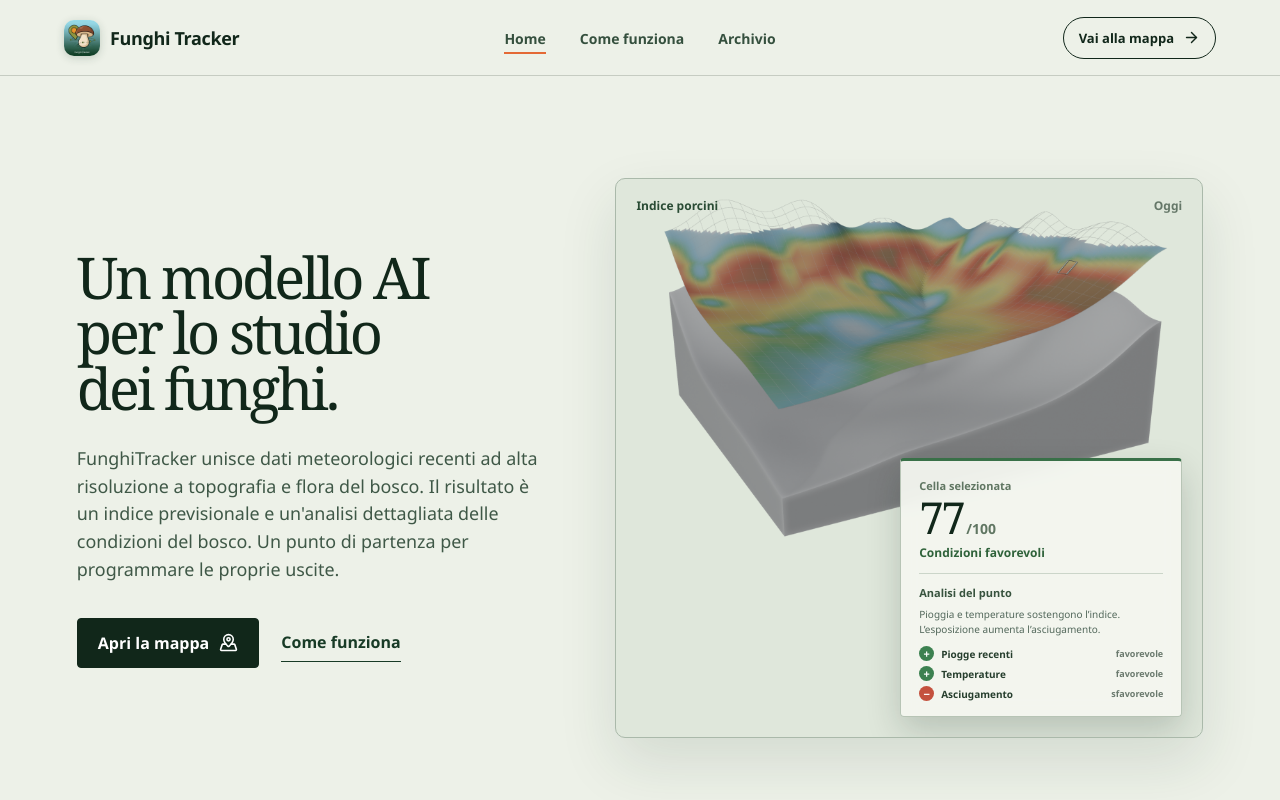
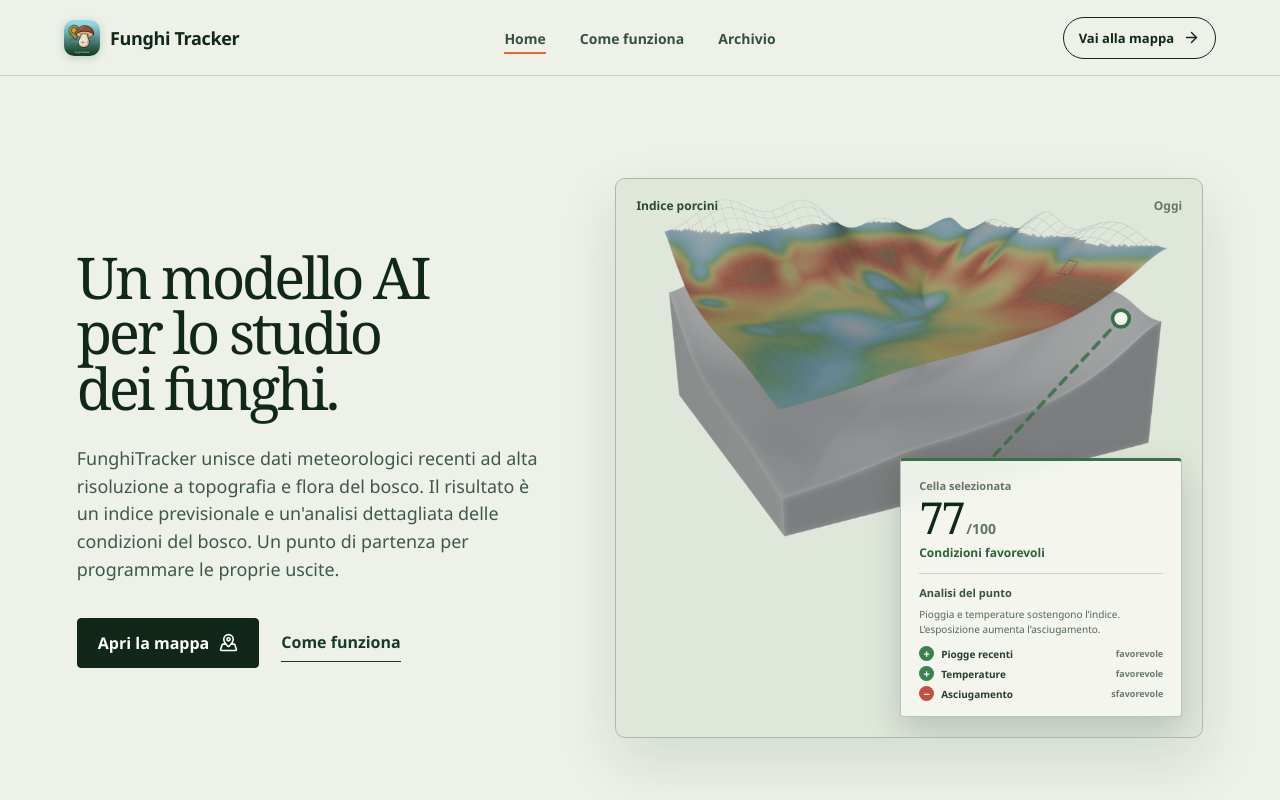
Before and after one commit to GiovanniSequani/web-funghi-index, a React (Vite) app: page / in a window 1280 px wide. Shown: the top 800 px of the page. Built offline with nearby package versions, Linux system fonts and the light colour scheme; no server answers.

Commit message:
fix: connect index panel to selected cell

```diff
--- a/src/site/MarketingSite.tsx
+++ b/src/site/MarketingSite.tsx
@@ -25,6 +25,7 @@ function IndexTerrainPreview() {
   return <figure className="index-terrain-preview" aria-label="Esempio dell’indice su una griglia territoriale">
     <div className="preview-toolbar"><span>Indice porcini</span><time>Oggi</time></div>
     <img className="index-terrain-render" src="/media/funghitracker-index-terrain.png" width="1920" height="1080" alt="Modello tridimensionale della griglia indice" />
+    <svg className="index-cell-callout" viewBox="0 0 100 100" aria-hidden="true"><path d="M88 25 L63 52" /><circle cx="88" cy="25" r="1.5" /></svg>
     <svg className="preview-terrain" viewBox="0 0 760 520" preserveAspectRatio="xMidYMid slice" aria-hidden="true">
       <defs>
         <linearGradient id="terrain-sky" x1="0" y1="0" x2="0" y2="1"><stop offset="0" stopColor="#c7d3c3" /><stop offset="1" stopColor="#879b86" /></linearGradient>
--- a/src/site/marketing.css
+++ b/src/site/marketing.css
@@ -97,6 +97,28 @@
   object-fit:contain;
   user-select:none;
 }
+.index-cell-callout {
+  position:absolute;
+  z-index:5;
+  inset:0;
+  width:100%;
+  height:100%;
+  pointer-events:none;
+  overflow:visible;
+}
+.index-cell-callout path {
+  fill:none;
+  stroke:#397048;
+  stroke-width:.65;
+  stroke-linecap:round;
+  stroke-dasharray:1.5 1.4;
+  opacity:.85;
+}
+.index-cell-callout circle {
+  fill:#f4f6f0;
+  stroke:#397048;
+  stroke-width:.65;
+}
 .preview-toolbar {
   top:18px;
   right:20px;
```
